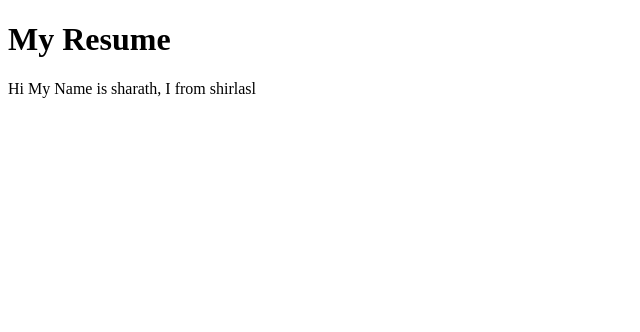
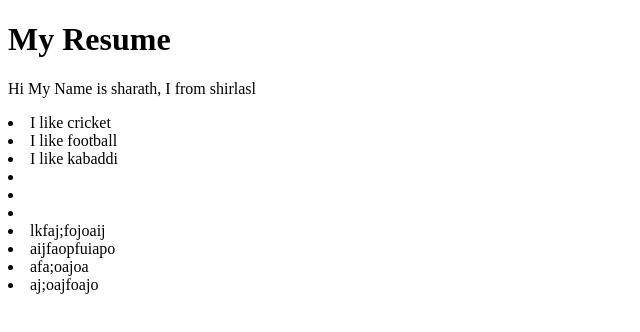
Before and after one commit to sharathsaliyan51/git-three, a plain HTML site: page index.html in a window 1280 px wide. Shown: the whole page, without its empty margins (0-640 px from the left). Drawn offline with Linux system fonts and the light colour scheme.

Commit message:
added lists

```diff
--- a/index.html
+++ b/index.html
@@ -10,6 +10,16 @@
 <body>
     <h1>My Resume</h1>
     <p>Hi My Name is sharath, I from shirlasl</p>
+    <li>I like cricket</li>
+    <li>I like football</li>
+    <li>I like kabaddi</li>
+    <li></li>
+    <li></li>
+    <li></li>
+    <li>lkfaj;fojoaij</li>
+    <li>aijfaopfuiapo</li>
+    <li>afa;oajoa</li>
+    <li>aj;oajfoajo</li>
 
 </body>
 
```
